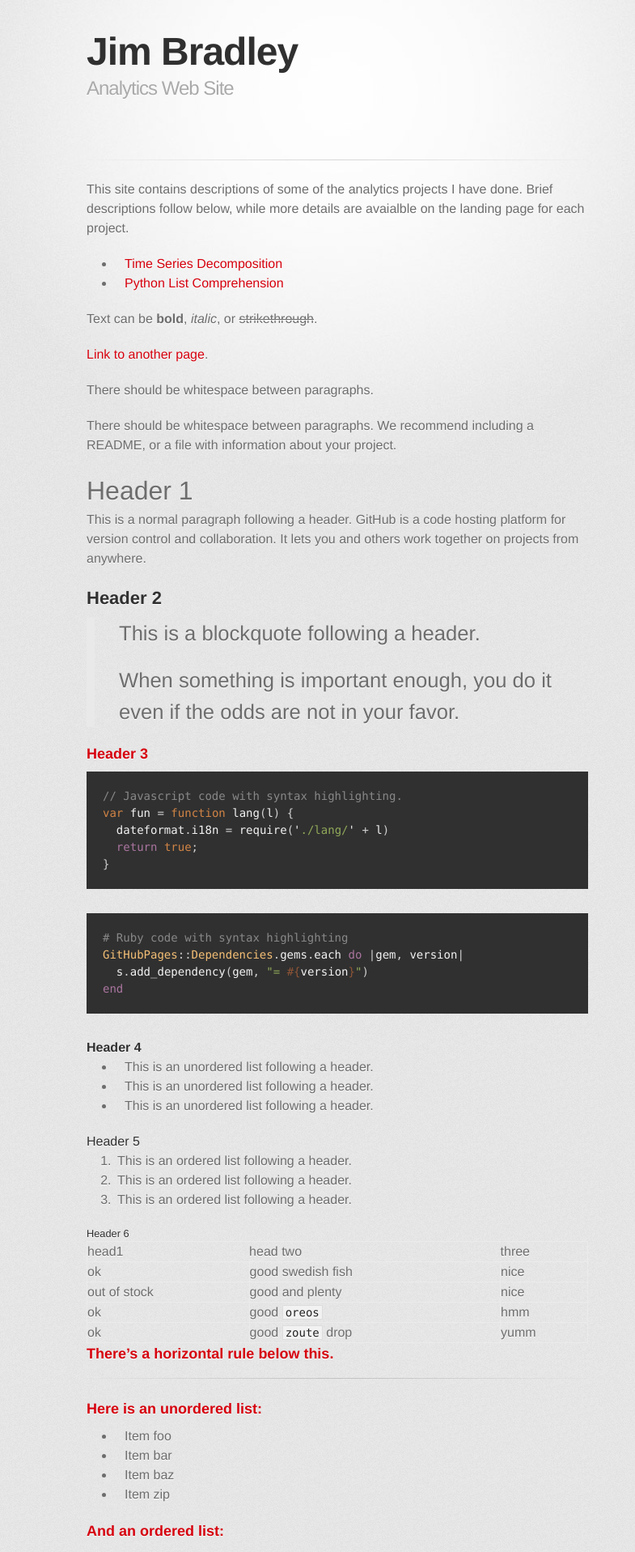
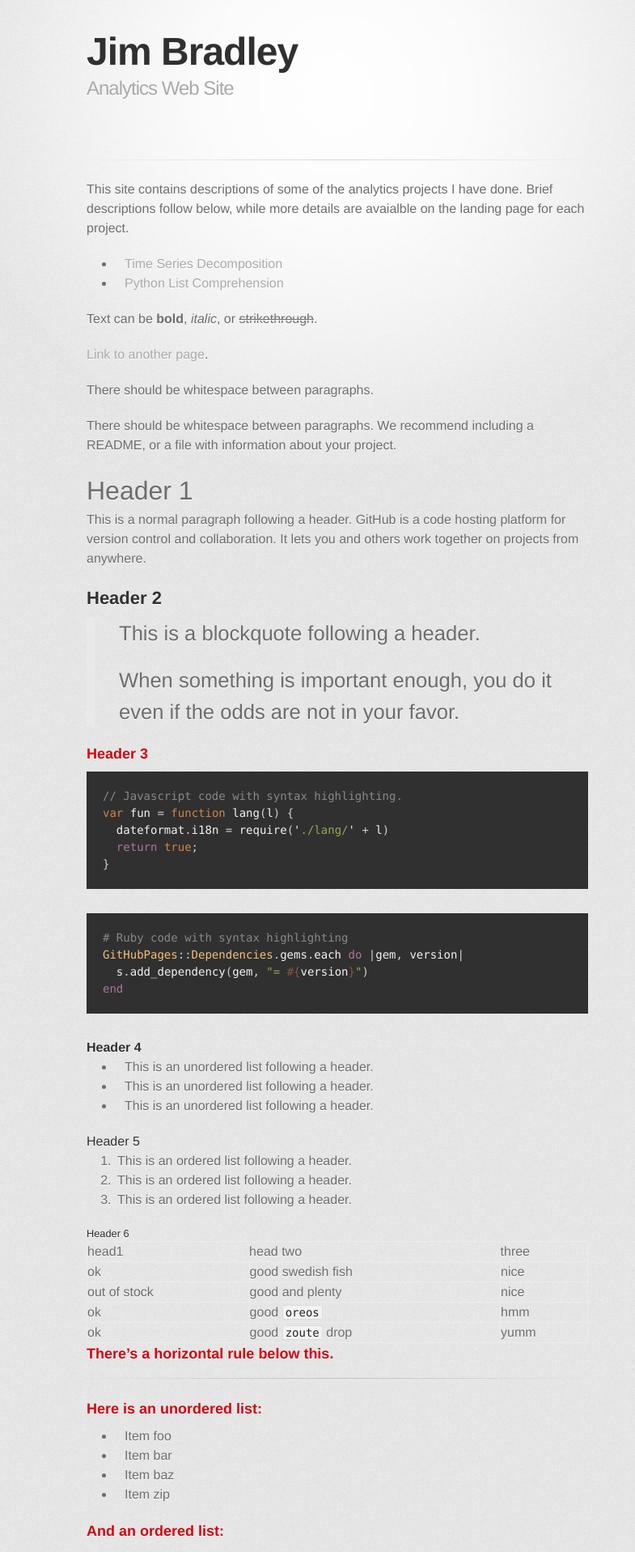
Before and after one commit to jrb28/jrb28.github.io, a Jekyll site: the page built from index.md, in a window 1280 px wide. Shown: the top 1917 px of the page at 81% size, without its empty margins (223-1008 px from the left). Built offline with Jekyll 4.4.1, drawn with Linux system fonts in a browser that asks for light colours; some web fonts are replaced.

Commit message:
Update jekyll-theme-tactile.scss

```diff
--- a/_sass/jekyll-theme-tactile.scss
+++ b/_sass/jekyll-theme-tactile.scss
@@ -60,10 +60,10 @@ body {
 }
 
 a {
-  color: #d5000d;
+  color: #aaa ; /* #d5000d */
 }
 a:hover {
-  color: #c5000c;
+  color: #d5000d;  /* #c5000c */
 }
 
 header {
```
